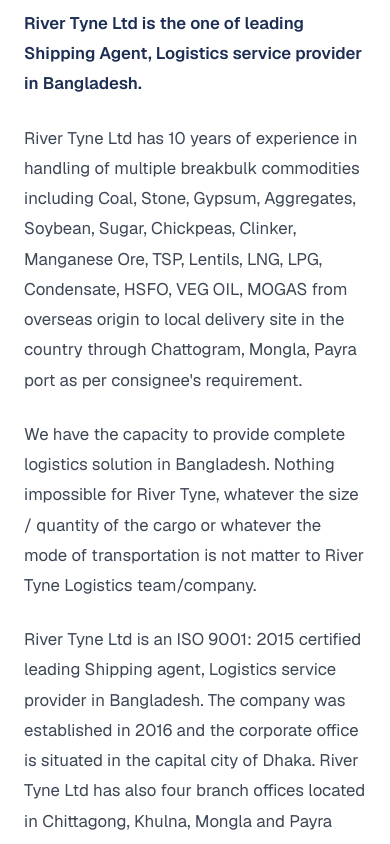
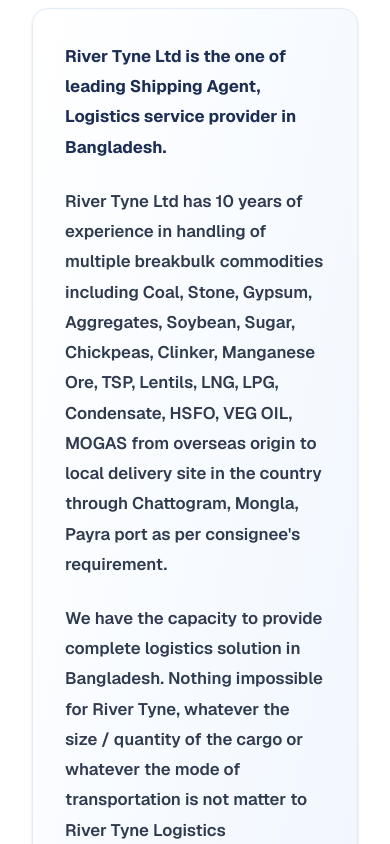
Before and after one commit to naeemsadik/UGBL, a Next.js app: page / in a window 390 px wide. Shown: the part 2020-2864 px from the top of the page. Built offline with nearby package versions, Linux system fonts and the light colour scheme.

Commit message:
feat: update CompanyOverview component layout with improved styling and responsive design

```diff
--- a/components/company-overview.tsx
+++ b/components/company-overview.tsx
@@ -7,15 +7,17 @@
 
   return (
     <section className="bg-white py-16 md:py-20">
-      <div className="mx-auto w-full max-w-[960px] px-6">
+      <div className="mx-auto w-full max-w-[1200px] px-8 md:px-12">
         {/* Main paragraphs */}
-        <div className="space-y-6 text-[1.05rem] leading-[1.8] text-[#3d4756]">
-          <p className="font-semibold text-[#1D2E54]">
-            {t("home.aboutP1")}
-          </p>
-          <p>{t("home.aboutP2")}</p>
-          <p>{t("home.aboutP3")}</p>
-          <p>{t("home.aboutP4")}</p>
+        <div className="rounded-2xl border border-[#e3ebf5] bg-gradient-to-br from-white via-[#F6FAFF] to-[#EEF5FF] p-8 shadow-sm md:p-10">
+          <div className="space-y-6 text-[1.05rem] font-semibold leading-[1.8] text-[#2f3b4f]">
+            <p className="font-bold text-[#1D2E54]">
+              {t("home.aboutP1")}
+            </p>
+            <p>{t("home.aboutP2")}</p>
+            <p>{t("home.aboutP3")}</p>
+            <p>{t("home.aboutP4")}</p>
+          </div>
         </div>
 
         {/* Connections + 24/7 Response grid */}
```
